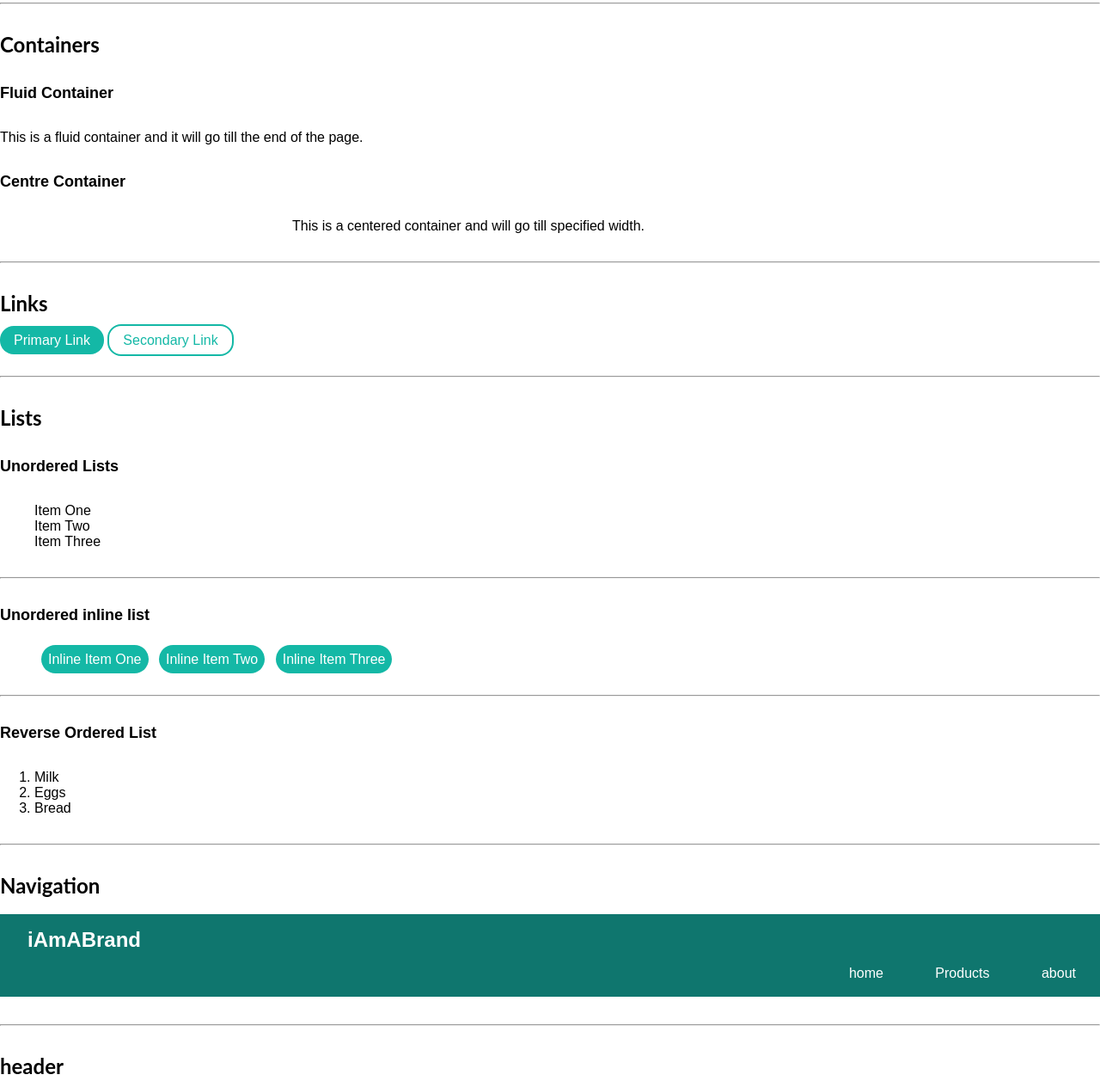
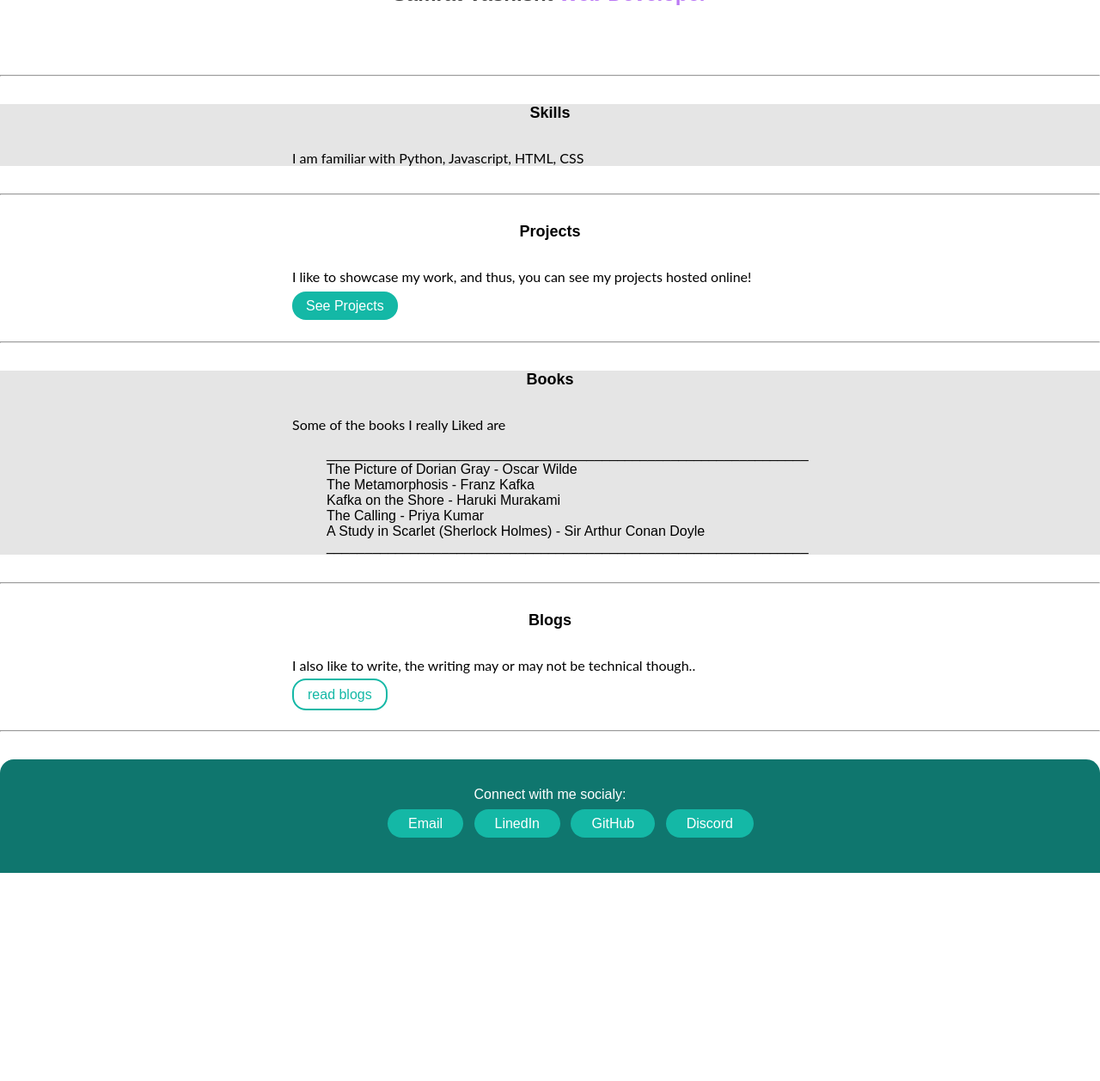
Before and after one commit to SxmrxtV/Samrat-site-one, a plain HTML site: page index.html in a window 1280 px wide. Shown: the part 448-1705 px from the top of the page at 86% size. After the commit the page ends 1463 px from the top, so only its background shows below. Drawn offline with Linux system fonts and the light colour scheme.

Commit message:
FEAT: read blogs button working

```diff
--- a/index.html
+++ b/index.html
@@ -3,130 +3,91 @@
 <head>
     <meta charset="UTF-8">
     <meta name="viewport" content="width=device-width, initial-scale=1.0">
-    <title>Component Library</title>
+    <title>Document</title>
+    <link rel="stylesheet" href="/styles.css">
 </head>
-<link rel="stylesheet" href="styles.css">
 <body>
-    <h1>Samrat's component Library</h1>
-    <p>I am attending neog.camp and I want to make a library which will make all my projects look good and consistent!</p>
-    <p>This paragraph will have a <strong>bold</strong> text</p>
-
-    <hr>
-
-    <h1>Typography</h1>
-    <h1>This is the biggest heading</h1>
-    <h2>This is the 2nd biggest</h2>
-    <p>This is the normal text. This is free flowing and will warp like a paragraph.</p>
-    <small>This is relatively smaller text.</small>
-
-    <hr>
-
-    <h2>Containers</h2>
-    <h3>Fluid Container</h3>
-    <div class="container-fluid">This is a fluid container and it will go till the end of the page.</div>
-
-    <h3>Centre Container</h3>
-    <div class="container container-center">This is a centered container and will go till specified width.</div>
-
-    <hr>
-
-    <h2>Links</h2>
-    <a class="link link-primary" href="" >Primary Link</a>
-    <a class="link link-secondary" href="https://www.wikipedia.org" >Secondary Link</a>
-
-    <hr>
-
-    <h2>Lists</h2>
-    <h3>Unordered Lists</h3>
-
-    <ul class="list-non-bullet">
-        <li>Item One</li>
-        <li>Item Two</li>
-        <li>Item Three</li>
-    </ul>
-<hr>
-    <h3>Unordered inline list</h3>
-    <ul class="list-non-bullet">
-       <li class= "list-item-inline">Inline Item One</li>
-       <li class= "list-item-inline">Inline Item Two</li>
-        <li class="list-item-inline">Inline Item Three</li>
-    </ul>
-<hr>
-    <h3>Reverse Ordered List</h3>
-    <ol>
-        <li>Milk</li>
-        <li>Eggs</li>
-        <li>Bread</li>
-    </ol>
-<hr>
-    <h2>Navigation</h2>
+    <!-- Navigation -->
     <nav class="nav">
-        <div class="new-brand">iAmABrand</div>
+        <div class="new-brand">Samrat Vashisht</div>
         <ul class="list-non-bullet nav-pills">
             <li class="nav-item-inline">
-                <a class="link" href="">home</a>
+                <a class="link link-primary" href="">home</a>
             </li>
             <li class="nav-item-inline">
-                <a class="link" href="">Products</a>
+                <a class="link link-primary" href="/projects.html">Projects</a>
             </li>
             <li class="nav-item-inline">
-                <a class="link" href="">about</a>
+                <a class="link link-primary" href="blogs.html">Blogs</a>
             </li>
 
         </ul>
     </nav>
-
     <hr>
-
-    <h2>header</h2>
-
+    <!-- Header -->
     <header class="coder">
-        <img class="coder-img" src="Images\coder.svg">
+        <img class="coder-img" src="\Images\coder2.svg">
         <h1 class="coder-heading">Samrat Vashisht <span class="heading-inverted">Web Developer</span></h1>
     </header>
-
     <hr>
-
-    <h2>Sections</h2>
+    <!-- Section -->
+    <section class="sections ow">
+        <div class="container container-center">
+            <h3>Skills</h3>
+            <p>I am familiar with Python, Javascript, HTML, CSS</p>
+        </div>
+    </section>
+    <hr>
     <section class="sections">
         <div class="container container-center">
-            <h3>White Section</h3>
-            <p>This will have a white background</p>
+            <h3>Projects</h3>
+            <p>I like to showcase my work, and thus, you can see my projects hosted online!</p>
+            <a class="link link-primary" href="/">See Projects</a>
         </div>
     </section>
-
-
+    <hr>
     <section class="sections ow">
         <div class="container container-center">
-            <h3>Off White</h3>
-            <p>This will be of off white colour</p>
+            <h3>Books</h3>
+            <p>Some of the books I really Liked are</p>
+            <ul class="list-non-bullet">
+                <li>_______________________________________________________________</li>
+                <li>The Picture of Dorian Gray - Oscar Wilde</li>
+                <li>The Metamorphosis - Franz Kafka</li>
+                <li>Kafka on the Shore - Haruki Murakami</li>
+                <li>The Calling - Priya Kumar</li>
+                <li>A Study in Scarlet (Sherlock Holmes) - Sir Arthur Conan Doyle</li>
+                <li>_______________________________________________________________</li>
+            </ul>
+
         </div>
     </section>
-
     <hr>
-
-    <h2>footer</h2>
-
+    <section class="sections">
+        <div class="container container-center">
+            <h3>Blogs</h3>
+            <p>I also like to write, the writing may or may not be technical though..</p>
+            <a class="link link-secondary"href="blogs.html">read blogs</a>
+        </div>
+    </section>
+    <hr>
+    <!-- END w Footer -->
     <footer class="footer">
         <div class="footer-header">
-            some small heading inside footer
+            Connect with me socialy:
         </div>
         <ul class="list-non-bullet">
-            <li class="list-item-inline"><a class="link" href="">SocialOne</a></li>
-            <li class="list-item-inline"><a class="link" href="">SocialTwo</a></li>
-            <li class="list-item-inline"><a class="link" href="">SocialThree</a></li>
+            <li class="list-item-inline">
+                <a class="link" href="mailto: sam.vashisht2005@gmail.com">Email</a></li>
+            <li class="list-item-inline">
+                <a class="link" href="https://www.linkedin.com/in/samrat-vashisht/">LinedIn</a></li>
+            <li class="list-item-inline">
+                <a class="link" href="https://github.com/SxmrxtV">GitHub</a></li>
+            <li class="list-item-inline">
+                <a class="link" href="https://discord.com/users/id/692605834005315584">Discord</a></li>
 
-        </ul>
-    </footer>
+    </ul>
+</footer>
 
-
-
-
-
-
-
-    <!-- <div style="height: 30vh;">  -->
-
-    </div>
 </body>
 </html>
```
Also changed, not shown: blogs.html (added, +46 -0 lines), Images/Coder2.svg (added).
